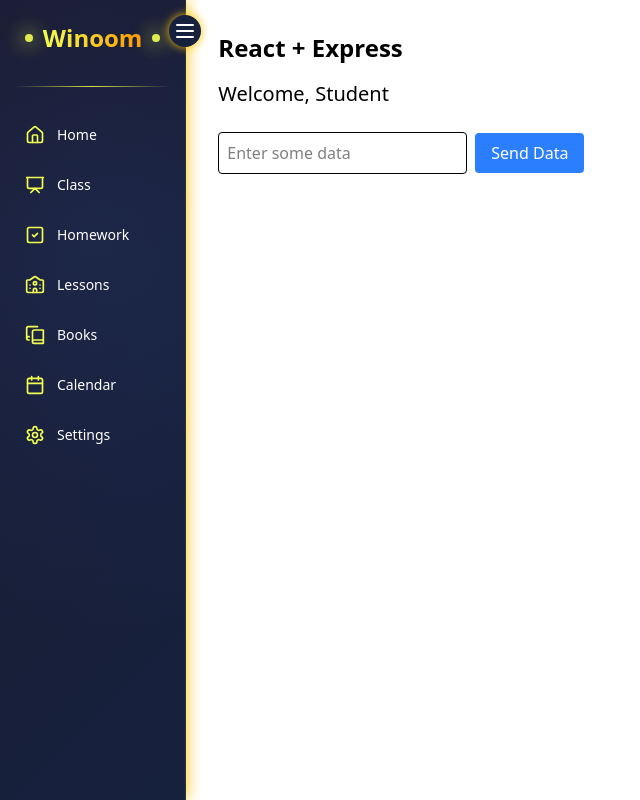
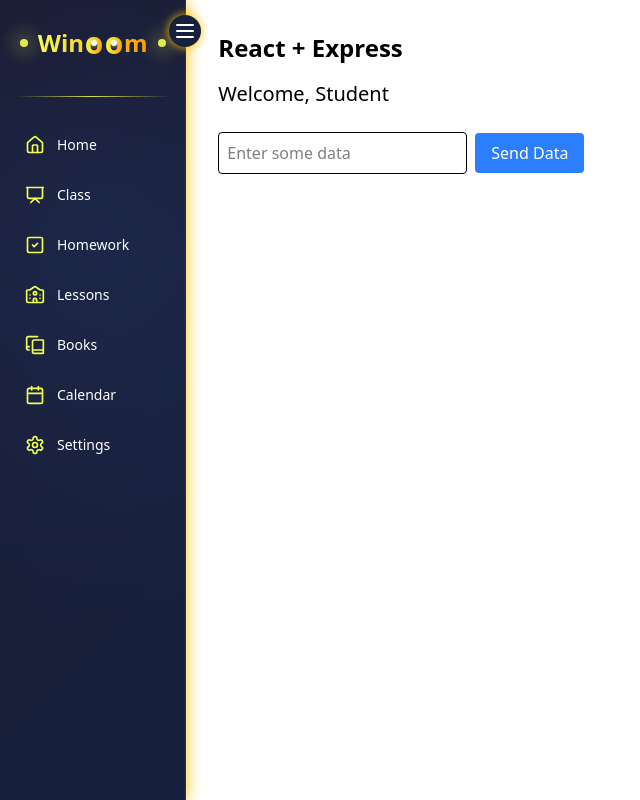
Before and after one commit to MYounesDev/Winoom, a Next.js app in the folder Client/: page / in a window 1280 px wide. Both pictures are taken after a click on the button "Student". Shown: the whole page, without its empty margins (0-640 px from the left). Built offline with nearby package versions, Linux system fonts and the light colour scheme; no server answers.

Commit message:
add eyes to logo

```diff
--- a/Client/src/components/Sidebar.tsx
+++ b/Client/src/components/Sidebar.tsx
@@ -1,5 +1,5 @@
 "use client";
-import React, { useState, useEffect } from "react";
+import React, { useState, useEffect, useRef } from "react";
 import { useNavigate, useLocation } from "react-router-dom";
 import {
   Home,
@@ -27,6 +27,8 @@ interface SidebarProps {
 const Sidebar = ({ userRole: propUserRole }: SidebarProps) => {
   const [isOpen, setIsOpen] = useState(true);
   const [userRole, setUserRole] = useState<UserRole>(propUserRole || null);
+  const [mousePosition, setMousePosition] = useState({ x: 0, y: 0 });
+  const logoRef = useRef<HTMLDivElement>(null);
   const navigate = useNavigate();
   const location = useLocation();
 
@@ -46,6 +48,24 @@ const Sidebar = ({ userRole: propUserRole }: SidebarProps) => {
     }
   }, [propUserRole]);
 
+  // Effect to handle mouse movement for eye tracking
+  useEffect(() => {
+    const handleMouseMove = (e: MouseEvent) => {
+      if (logoRef.current) {
+        const logoRect = logoRef.current.getBoundingClientRect();
+        setMousePosition({
+          x: e.clientX,
+          y: e.clientY,
+        });
+      }
+    };
+
+    window.addEventListener("mousemove", handleMouseMove);
+    return () => {
+      window.removeEventListener("mousemove", handleMouseMove);
+    };
+  }, []);
+
   const toggleSidebar = () => {
     setIsOpen(!isOpen);
   };
@@ -53,6 +73,32 @@ const Sidebar = ({ userRole: propUserRole }: SidebarProps) => {
   const navigateTo = (path: string) => {
     // Pass the current userRole in the state to maintain it across navigation
     navigate(path, { state: { role: userRole } });
+  };
+
+  // Calculate eye positions based on mouse position
+  const calculateEyeStyle = (eyeIndex: number) => {
+    if (!logoRef.current) return {};
+
+    const logoRect = logoRef.current.getBoundingClientRect();
+
+    // Position of the eye relative to the logo
+    const eyeOffset = eyeIndex === 1 ? 48 : 68; // Adjust based on the "o" positions
+    const eyeX = logoRect.left + eyeOffset;
+    const eyeY = logoRect.top + logoRect.height / 2;
+
+    // Calculate the angle between the eye and mouse
+    const angle = Math.atan2(mousePosition.y - eyeY, mousePosition.x - eyeX);
+
+    // Maximum movement radius for the pupil
+    const maxRadius = 2;
+
+    // Calculate the new position of the pupil
+    const pupilX = Math.cos(angle) * maxRadius;
+    const pupilY = Math.sin(angle) * maxRadius;
+
+    return {
+      transform: `translate(${pupilX}px, ${pupilY}px)`,
+    };
   };
 
   let root = document.documentElement;
@@ -77,7 +123,6 @@ const Sidebar = ({ userRole: propUserRole }: SidebarProps) => {
   const renderNavItems = () => {
     switch (userRole) {
       case "Student":
-
         studentTheme();
 
         return (
@@ -108,7 +153,6 @@ const Sidebar = ({ userRole: propUserRole }: SidebarProps) => {
           </>
         );
       case "Teacher":
-
         teachTheme();
 
         return (
@@ -136,7 +180,6 @@ const Sidebar = ({ userRole: propUserRole }: SidebarProps) => {
           </>
         );
       case "Advisor":
-
         teachTheme();
 
         return (
@@ -178,6 +221,76 @@ const Sidebar = ({ userRole: propUserRole }: SidebarProps) => {
     }
   };
 
+  switch (userRole) {
+    case "Student":
+      return (
+        <div className={`sidebar-container ${isOpen ? "open" : "closed"}`}>
+          <div className="sidebar-toggle">
+            <button onClick={toggleSidebar} className="toggle-button">
+              <Menu size={24} />
+            </button>
+          </div>
+
+          <div className={`sidebar ${isOpen ? "open" : "closed"}`}>
+            <div
+              className="logo-container"
+              onClick={() => navigateTo("/home")}
+              ref={logoRef}
+            >
+              <div className="pulsing-light"></div>
+              <h1 className="app-name">
+                Win
+                <span className="eye-container">
+                  <span className="eye">o</span>
+                  <span className="pupil" style={calculateEyeStyle(1)}></span>
+                </span>
+                <span className="eye-container">
+                  <span className="eye">o</span>
+                  <span className="pupil" style={calculateEyeStyle(2)}></span>
+                </span>
+                m
+              </h1>
+              <div className="pulsing-light"></div>
+            </div>
+
+            <div className="separator"></div>
+
+            <nav className="sidebar-nav">
+              <ul>
+                <li className="nav-item" onClick={() => navigateTo("/home")}>
+                  <Home size={20} />
+                  <span>Home</span>
+                  <div className="glow-effect"></div>
+                </li>
+
+                {/* Dynamic nav items based on user role */}
+                {renderNavItems()}
+
+                <li
+                  className="nav-item"
+                  onClick={() => navigateTo("/calendar")}
+                >
+                  <Calendar size={20} />
+                  <span>Calendar</span>
+                  <div className="glow-effect"></div>
+                </li>
+
+                <li
+                  className="nav-item"
+                  onClick={() => navigateTo("/settings")}
+                >
+                  <Settings size={20} />
+                  <span>Settings</span>
+                  <div className="glow-effect"></div>
+                </li>
+              </ul>
+            </nav>
+          </div>
+        </div>
+      );
+
+    case "Advisor":
+    case "Teacher":
       return (
         <div className={`sidebar-container ${isOpen ? "open" : "closed"}`}>
           <div className="sidebar-toggle">
@@ -206,13 +319,19 @@ const Sidebar = ({ userRole: propUserRole }: SidebarProps) => {
                 {/* Dynamic nav items based on user role */}
                 {renderNavItems()}
 
-            <li className="nav-item" onClick={() => navigateTo("/calendar")}>
+                <li
+                  className="nav-item"
+                  onClick={() => navigateTo("/calendar")}
+                >
                   <Calendar size={20} />
                   <span>Calendar</span>
                   <div className="glow-effect"></div>
                 </li>
 
-            <li className="nav-item" onClick={() => navigateTo("/settings")}>
+                <li
+                  className="nav-item"
+                  onClick={() => navigateTo("/settings")}
+                >
                   <Settings size={20} />
                   <span>Settings</span>
                   <div className="glow-effect"></div>
@@ -222,6 +341,7 @@ const Sidebar = ({ userRole: propUserRole }: SidebarProps) => {
           </div>
         </div>
       );
+  }
 };
 
 export default Sidebar;
--- a/Client/src/styles/Sidebar.css
+++ b/Client/src/styles/Sidebar.css
@@ -86,13 +86,14 @@
   box-shadow: 0 0 15px var(--glow-color);
 }
 
+/* Make sure logo container has position relative for proper eye positioning */
 .logo-container {
+  position: relative;
   display: flex;
   align-items: center;
   justify-content: center;
   padding: 20px 0;
   cursor: pointer;
-  position: relative;
 }
 
 .app-name {
@@ -104,6 +105,42 @@
   text-align: center;
   margin: 0 10px;
   white-space: nowrap;
+  position: relative;
+  display: flex;
+  align-items: center;
+}
+
+
+
+.eye-container {
+  position: relative;
+  display: inline-block;
+  width: 20px;
+  height: 46px;
+  text-align: center;
+  overflow: hidden;
+}
+
+.eye {
+  position: relative;
+  font-size: 30px;
+  font-weight: bold;
+  background: linear-gradient(90deg, var(--primary-color), var(--secondary-color));
+  -webkit-background-clip: text;
+  -webkit-text-fill-color: transparent;
+}
+
+.pupil {
+  position: absolute;
+  top: 50%;
+  left: 50%;
+  width: 6px;
+  height: 6px;
+  background-color: white;
+  border-radius: 50%;
+  transform: translate(-50%, -50%);
+  transition: transform 0.1s ease-out;
+  box-shadow: 0 0 5px var(--primary-color);
 }
 
 .pulsing-light {
@@ -181,6 +218,11 @@
   width: 0;
 }
 
+.sidebar.closed .eye-container {
+  display: none;
+}
+
+
 .glow-effect {
   position: absolute;
   top: 0;
```
Lines whose indentation alone changed are shown as unchanged.
